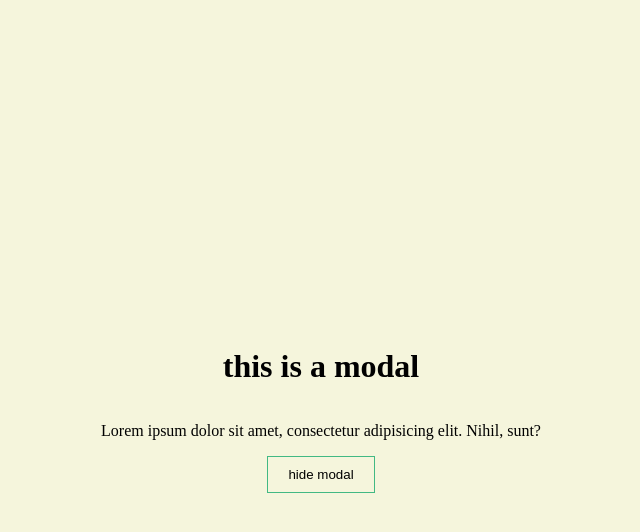
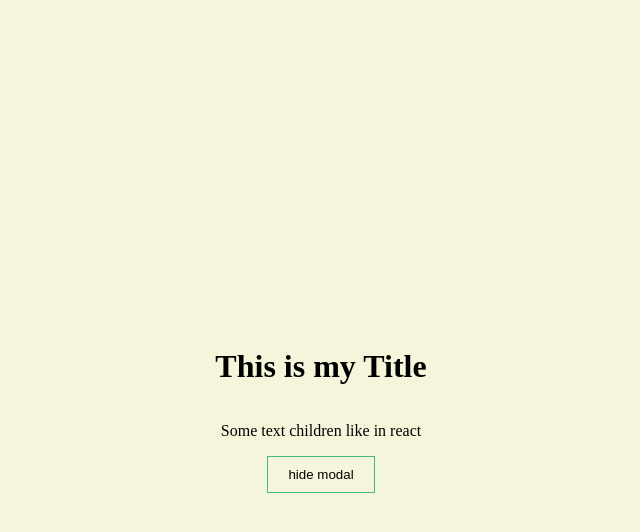
Before and after one commit to Jgatzwow/vue-prac, a Vue app: page /modals in a window 1280 px wide. Both pictures are taken after a click on the button "show modal". Shown: the top 532 px of the page, without its empty margins (329-969 px from the left). Built offline with nearby package versions, Linux system fonts and the light colour scheme.

Commit message:
practiced passing children using slots

```diff
--- a/src/components/Modal.vue
+++ b/src/components/Modal.vue
@@ -1,14 +1,19 @@
 <template>
   <teleport to="body">
     <div class="modal">
-      <h1>this is a modal</h1>
-      <p>Lorem ipsum dolor sit amet, consectetur adipisicing elit. Nihil, sunt?</p>
+      <h1>
+        <slot name="title"/>
+      </h1>
+      <slot/>
       <button class="btn">hide modal</button>
     </div>
   </teleport>
 </template>
 
-<script>
+<script setup>
+import {useSlots} from "vue";
+
+const slots = useSlots()
 
 </script>
 
--- a/src/views/ModalsView.vue
+++ b/src/views/ModalsView.vue
@@ -1,8 +1,10 @@
 <template>
   <div>
-    <h2>some modal</h2>
     <button class="btn" @click="toggleModal">show modal</button>
-    <modal v-if="showModal"></modal>
+    <modal v-if="showModal">
+      <template v-slot:title>This is my Title</template>
+      <p>Some text children like in react</p>
+    </modal>
   </div>
 </template>
 
@@ -10,6 +12,7 @@
 
 import {ref} from "vue";
 import Modal from "@/components/Modal.vue";
+
 const showModal = ref(false)
 
 const toggleModal = () => {
```
